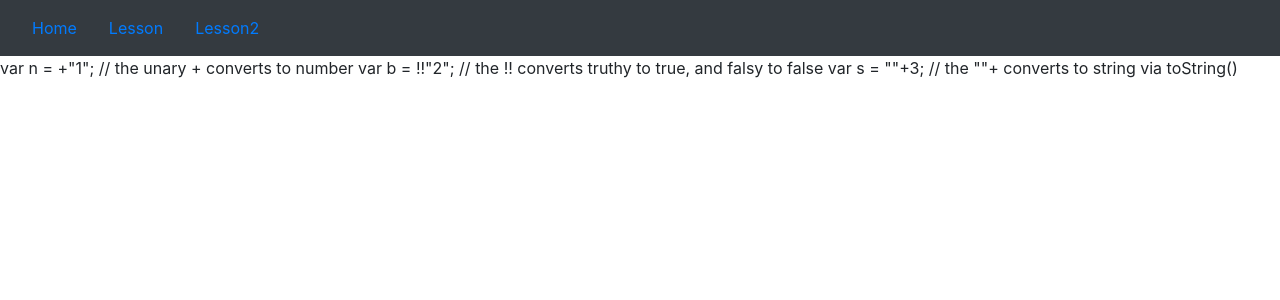
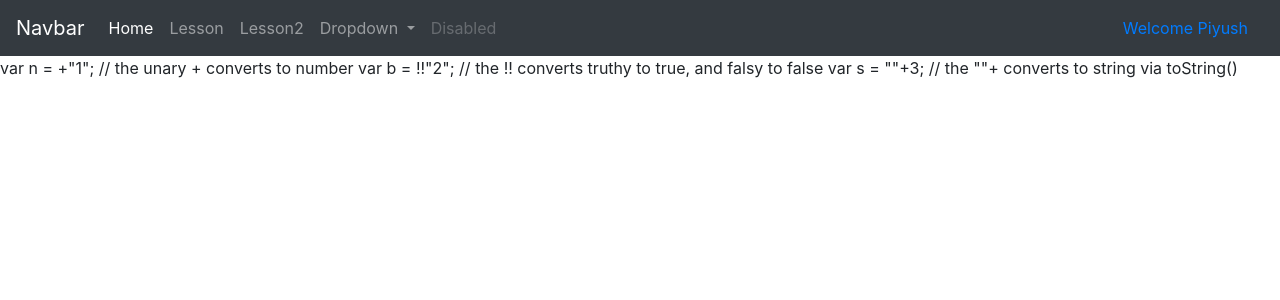
Before and after one commit to PiyushKumarTrivedi/Pract, an Angular app: page /create in a window 1280 px wide. Before the commit this address led to /. Shown: the top 300 px of the page. Built offline with nearby package versions, Linux system fonts and the light colour scheme.

Commit message:
commit
Signed-off-by: piyushkumartrivedi <csepiyush@gmail.com>

```diff
--- a/package.json
+++ b/package.json
@@ -19,9 +19,13 @@
     "@angular/platform-browser": "~7.2.0",
     "@angular/platform-browser-dynamic": "~7.2.0",
     "@angular/router": "~7.2.0",
+    "bootstrap": "^4.3.1",
     "core-js": "^2.5.4",
+    "jquery": "^3.3.1",
+    "npm": "^6.9.0",
     "rxjs": "~6.3.3",
     "tslib": "^1.9.0",
+    "twitter-bootstrap": "^2.1.1",
     "zone.js": "~0.8.26"
   },
   "devDependencies": {
--- a/src/app/app-routing.module.ts
+++ b/src/app/app-routing.module.ts
@@ -18,7 +18,8 @@ const routes: Routes = [
   { path: 'event/:id', component: EventchildComponent },
   { path: 'detailsPage/:id', component: EventdetailsComponent,canActivate:[EventRouteActivatorService] },
   { path: '404', component: ErrorComponent },
-  { path: 'Create', component: CreateEventComponent,canDeactivate:['CreateDeactivateMethod'] }
+  { path: 'Create', component: CreateEventComponent,canDeactivate:['CreateDeactivateMethod'] },
+  { path: 'create', loadChildren: './example/lesson2/user/user.module#UserModule' },
 ];
 
 @NgModule({
--- /dev/null
+++ b/src/app/example/lesson2/user/profile/profile.component.html
@@ -0,0 +1,19 @@
+<h1>Login</h1>
+<hr>
+<div class="col-md-4">
+  <form #loginform="ngForm" (ngSubmit)="functionName">
+
+
+    <div class="form-group" >
+      <label for="userName">User Name:</label>
+      <input id="userName" name="userName" [(ngModel)]="username" type="text" class="form-control" placeholder="User Name..." />
+    </div>
+    <div class="form-group" >
+      <label for="password">Password:</label>
+      <input id="password" type="password" name="password" [(ngModel)]="password"  class="form-control"placeholder="Password..." />
+    </div>
+
+    <button type="submit" class="btn btn-primary">Login</button>
+    <button type="button" class="btn btn-default">Cancel</button>
+  </form>
+</div>
--- /dev/null
+++ b/src/app/example/lesson2/user/profile/profile.component.ts
@@ -0,0 +1,15 @@
+import { Component, OnInit } from '@angular/core';
+
+@Component({
+  selector: 'app-profile',
+  templateUrl: './profile.component.html',
+  styleUrls: ['./profile.component.css']
+})
+export class ProfileComponent implements OnInit {
+
+  constructor() { }
+
+  ngOnInit() {
+  }
+
+}
--- /dev/null
+++ b/src/app/example/lesson2/user/profile/user.Routes.ts
@@ -0,0 +1,7 @@
+import { ProfileComponent } from "./profile.component";
+
+export const userRoutes =[
+
+    { path: 'Profile', component: ProfileComponent },
+
+]
--- a/src/app/lesson2/event-details/event-details.component.html
+++ /dev/null
@@ -1,3 +0,0 @@
-<p>
-  event-details workssdsdd!
-</p>
--- a/src/app/lesson2/event-details/event-details.component.ts
+++ /dev/null
@@ -1,15 +0,0 @@
-import { Component, OnInit } from '@angular/core';
-
-@Component({
-  selector: 'app-event-details',
-  templateUrl: './event-details.component.html',
-  styleUrls: ['./event-details.component.css']
-})
-export class EventDetailsComponent implements OnInit {
-
-  constructor() { }
-
-  ngOnInit() {
-  }
-
-}
--- a/src/app/navbar/navbar.component.html
+++ b/src/app/navbar/navbar.component.html
@@ -1,6 +1,43 @@
-<nav class="navbar navbar-expand-lg navbar-light bg-dark ">
-  <a [routerLink]="['/Home']" routerLinkActive="router-link-active"   class="nav-link">Home</a>
-  <a [routerLink]="['/Lesson']" routerLinkActive="router-link-active active"  class="nav-link">Lesson</a>
-  <a [routerLink]="['/Lesson2']" routerLinkActive="router-link-active active"  class="nav-link">Lesson2</a>
 
+
+<nav class="navbar navbar-expand-lg navbar-dark bg-dark">
+  <a class="navbar-brand" href="#">Navbar</a>
+  <button class="navbar-toggler" type="button" data-toggle="collapse" data-target="#navbarSupportedContent" aria-controls="navbarSupportedContent" aria-expanded="false" aria-label="Toggle navigation">
+    <span class="navbar-toggler-icon"></span>
+  </button>
+
+  <div class="collapse navbar-collapse" id="navbarSupportedContent">
+    <ul class="navbar-nav mr-auto">
+      <li class="nav-item active">
+
+        <a [routerLink]="['/Home']" routerLinkActive="router-link-active"   class="nav-link">Home</a>
+      </li>
+      <li class="nav-item">
+        <a [routerLink]="['/Lesson']" routerLinkActive="router-link-active active"  class="nav-link">Lesson</a>
+      </li>
+      <li class="nav-item">
+        <a [routerLink]="['/Lesson2']" routerLinkActive="router-link-active active"  class="nav-link">Lesson2</a>
+      </li>
+      <li class="nav-item dropdown">
+        <a class="nav-link dropdown-toggle" href="#" id="navbarDropdown" role="button" data-toggle="dropdown" aria-haspopup="true" aria-expanded="false">
+          Dropdown
+        </a>
+        <div class="dropdown-menu" aria-labelledby="navbarDropdown">
+          <a class="dropdown-item" href="#">Action</a>
+          <a class="dropdown-item" href="#">Another action</a>
+          <div class="dropdown-divider"></div>
+          <a class="dropdown-item" href="#">Something else here</a>
+        </div>
+      </li>
+      <li class="nav-item pull-right">
+        <a class="nav-link disabled" href="#">Disabled</a>
+      </li>
+
+    </ul>
+
+    <div class="nav-item pull-right my-lg-0 ">
+      <a class="nav-link " [routerLink]="['/create/Profile']" routerLinkActive="router-link-active" >Welcome Piyush</a>
+    </div>
+
+  </div>
 </nav>
```
Also changed, not shown: src/app/app.module.ts (+15 -9 lines), src/app/example/lesson2/Indesx.ts (added, +7 -0 lines), src/app/example/lesson2/user/user.module.ts (added, +16 -0 lines), src/app/example/lesson2/user/profile/profile.component.css (added), 2 other files (tests, documents, lock files or other folders).
